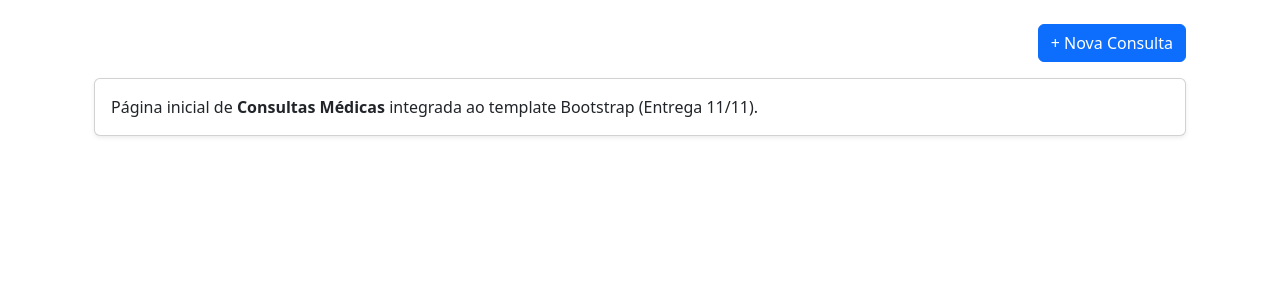
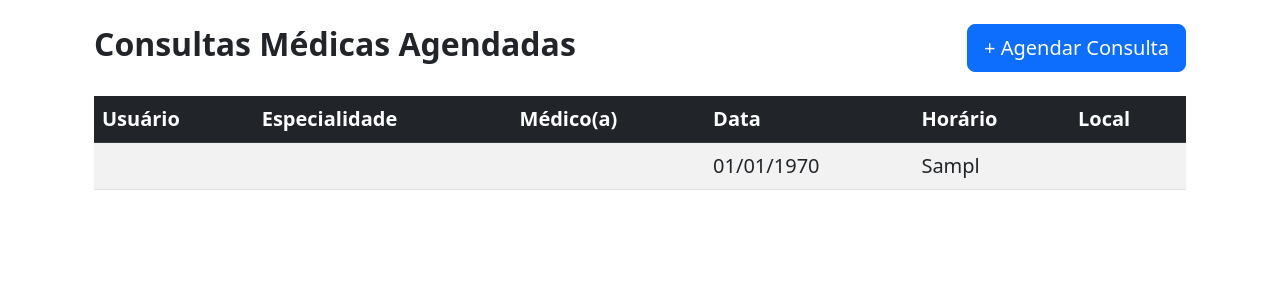
Before and after one commit to Panda340-connect/meu_projeto, a PHP site: template app/views/consultas/index.php in a window 1280 px wide. Shown: the part 57-357 px from the top of the page. Run offline with PHP 8.4, Linux system fonts and the light colour scheme; the template is opened without the code that fills it: most values are stand-ins (such as "Sample title", 1, 10 or a date in 2020); data that the repository does not hold is empty.

Commit message:
feat: alteração do index.php de consultas, dentro de views

```diff
--- a/app/views/consultas/index.php
+++ b/app/views/consultas/index.php
@@ -1,14 +1,41 @@
 <div class="container mt-4">
-    <div class="d-flex justify-content-between align-items-center mb-3">
-        <h1><?= e($title ?? 'Consultas Médicas') ?></h1>
-        <a href="<?= e(url('consulta/create')) ?>" class="btn btn-primary">+ Nova Consulta</a>
+    <div class="d-flex justify-content-between align-items-center mb-4">
+        <h2 class="fw-bold">Consultas Médicas Agendadas</h2>
+        <a href="<?= url('consulta/create') ?>" class="btn btn-primary btn-lg">
+            + Agendar Consulta
+        </a>
     </div>
 
-    <div class="card shadow-sm">
-        <div class="card-body">
-            <p class="mb-0">
-                Página inicial de <strong>Consultas Médicas</strong> integrada ao template Bootstrap (Entrega 11/11).
-            </p>
+    <?php if (empty($consultas)): ?>
+        <div class="alert alert-info fs-5">
+            Nenhuma consulta cadastrada no momento.
         </div>
-    </div>
+    <?php else: ?>
+        <div class="table-responsive">
+            <table class="table table-striped table-hover align-middle fs-5">
+                <thead class="table-dark">
+                    <tr>
+                        <th>Usuário</th>
+                        <th>Especialidade</th>
+                        <th>Médico(a)</th>
+                        <th>Data</th>
+                        <th>Horário</th>
+                        <th>Local</th>
+                    </tr>
+                </thead>
+                <tbody>
+                    <?php foreach ($consultas as $c): ?>
+                        <tr>
+                            <td><?= e($c['nome_usuario'] ?? '') ?></td>
+                            <td><?= e($c['especialidade'] ?? '') ?></td>
+                            <td><?= e($c['nome_medico'] ?? '') ?></td>
+                            <td><?= !empty($c['data_consulta']) ? date('d/m/Y', strtotime($c['data_consulta'])) : '' ?></td>
+                            <td><?= !empty($c['horario']) ? substr($c['horario'], 0, 5) : '' ?></td>
+                            <td><?= e($c['local'] ?? '') ?></td>
+                        </tr>
+                    <?php endforeach; ?>
+                </tbody>
+            </table>
+        </div>
+    <?php endif; ?>
 </div>
```
